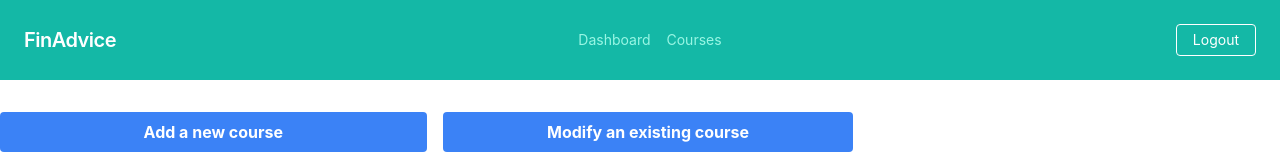
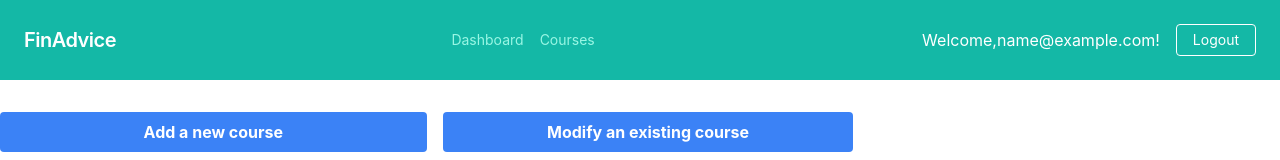
Before and after one commit to divyansh-23/fin_advice, a React (Create React App) app in the folder frontend/finadvice-frontend/: page /login in a window 1280 px wide. Both pictures are taken after typing "name@example.com", "Sample123" into the empty fields and a click on the button "SIGN IN". Shown: the top 160 px of the page. Built offline with nearby package versions, Linux system fonts and the light colour scheme; no server answers.

Commit message:
navbar and video component setup

```diff
--- a/frontend/finadvice-frontend/package.json
+++ b/frontend/finadvice-frontend/package.json
@@ -16,7 +16,7 @@
     "web-vitals": "^2.1.4"
   },
   "scripts": {
-    "start": "react-scripts start",
+    "start": "PORT=3001 react-scripts start",
     "build": "react-scripts build",
     "test": "react-scripts test",
     "eject": "react-scripts eject"
--- a/frontend/finadvice-frontend/src/components/dashboard.js
+++ b/frontend/finadvice-frontend/src/components/dashboard.js
@@ -11,7 +11,7 @@ export default function Dashboard (){
     const [showAddModal, setShowAddModal] = React.useState(false);
 
     useEffect(() => {
-        // Update the document title using the browser API
+
         axios.get(API_URL+`posts`)
         .then(
             res => {
--- a/frontend/finadvice-frontend/src/components/navbar.js
+++ b/frontend/finadvice-frontend/src/components/navbar.js
@@ -1,12 +1,18 @@
 import React from "react";
 import { useAuth } from "./auth";
+import {Link} from 'react-router-dom';
 export default function NavBar() {
     const auth = useAuth();
 
+    const handleLogout = event => {
+        auth.logout();
+    }
     return(
         <nav className="flex items-center justify-between flex-wrap bg-teal-500 p-6">
             <div className="flex items-center flex-shrink-0 text-white mr-6">
+            <Link to="/">
                 <span className="font-semibold text-xl tracking-tight">FinAdvice</span>
+            </Link>
             </div>
             <div className="block lg:hidden">
                 <button className="flex items-center px-3 py-2 border rounded text-teal-200 border-teal-400 hover:text-white hover:border-white">
@@ -15,16 +21,21 @@ export default function NavBar() {
             </div>
             <div className="w-full block flex-grow lg:flex lg:items-center lg:w-auto">
                 <div className="text-sm lg:flex-grow">
-                    <a href="#responsive-header" className="block mt-4 lg:inline-block lg:mt-0 text-teal-200 hover:text-white mr-4">
-                        Dashboard
+                    <a className="block mt-4 lg:inline-block lg:mt-0 text-teal-200 hover:text-white mr-4">
+                        <Link to="/dashboard">
+                            Dashboard
+                        </Link>
                     </a>
-                    <a href="#responsive-header" className="block mt-4 lg:inline-block lg:mt-0 text-teal-200 hover:text-white mr-4">
+                    <a className="block mt-4 lg:inline-block lg:mt-0 text-teal-200 hover:text-white mr-4">
                         Courses
                     </a>
                 </div>
+                { auth.user &&
+                        <h1 className="block mt-4 lg:inline-block lg:mt-0 text-white mr-4">Welcome,{auth.user}!</h1>
+                }
                 <div>
                     { auth.user &&
-                        <a href="#" className="inline-block text-sm px-4 py-2 leading-none border rounded text-white border-white hover:border-transparent hover:text-teal-500 hover:bg-white mt-4 lg:mt-0">Logout</a>
+                        <button className="inline-block text-sm px-4 py-2 leading-none border rounded text-white border-white hover:border-transparent hover:text-teal-500 hover:bg-white mt-4 lg:mt-0" onClick={handleLogout}>Logout</button>
                     }
                     </div>
             </div>
--- a/frontend/finadvice-frontend/src/components/video.js
+++ b/frontend/finadvice-frontend/src/components/video.js
@@ -14,6 +14,8 @@ export default function VideoPlayer() {
     //     // access to player in all event handlers via event.target
     //     event.target.pauseVideo();
     // });
+    // const url = "https://www.youtube.com/watch?v=9kpg2_JYRZQ&list=PLT6_Bt_TKitIUCEsI-3SGCrVHCy0g_5jd";
+    const url = "https://media.w3.org/2010/05/sintel/trailer_hd.mp4";
     const youtube_parser = ((url) =>{
         var regExp = /^.*((youtu.be\/)|(v\/)|(\/u\/\w\/)|(embed\/)|(watch\?))\??v?=?([^#&?]*).*/;
         var match = url.match(regExp);
@@ -22,15 +24,21 @@ export default function VideoPlayer() {
 
     return(
         <div className="container mx-auto mt-8">
-            {/* <Player
-                fluid={false}
-                width={1200}
-                height={500}
-            >
-                <source src="https://www.youtube.com/watch?v=9kpg2_JYRZQ&list=PLT6_Bt_TKitIUCEsI-3SGCrVHCy0g_5jd" />
-            </Player> */}
-            <YouTube videoId={youtube_parser("https://www.youtube.com/watch?v=9kpg2_JYRZQ&list=PLT6_Bt_TKitIUCEsI-3SGCrVHCy0g_5jd")} opts={opts} />
+            {
+                youtube_parser(url)!==false?
+
+                <YouTube videoId={youtube_parser(url)} opts={opts} />
+                :
+                <Player
+                    fluid={false}
+                    width={1200}
+                    height={500}
+                >
+                    <source src={url} />
+                </Player>
+            }
             <h1 className="mt-6 text-2xl float-left">What are stocks and how does it work?</h1>
+
 
         </div>
 
```
